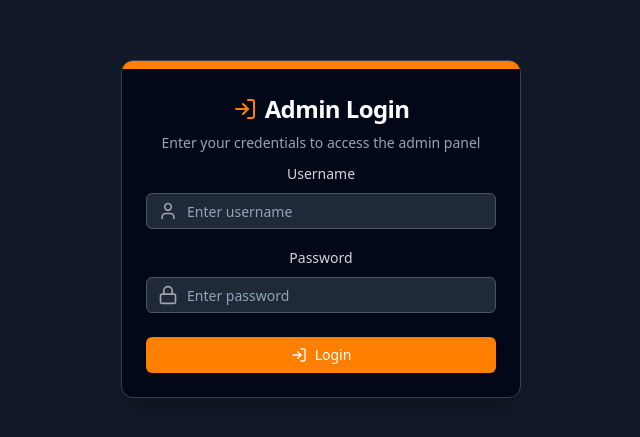
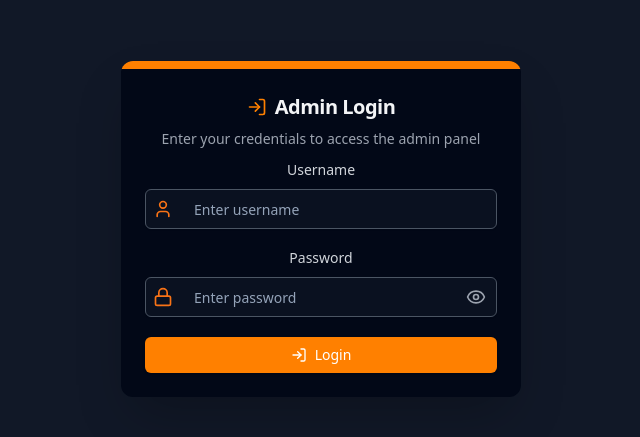
Before and after one commit to akshad-exe/cert-verify-frontend, a React (Vite) app: page /admin/login in a window 1280 px wide. Shown: the part 171-608 px from the top of the page, without its empty margins (319-959 px from the left). Built offline with nearby package versions, Linux system fonts and the light colour scheme; no server answers.

Commit message:
feat: enhance admin login page with password visibility toggle and UI improvements
- Add password visibility toggle functionality to the AdminLoginPage for improved user experience.
- Update UI elements for better accessibility and visual appeal, including adjustments to colors and spacing.

```diff
--- a/src/pages/admin/Login.tsx
+++ b/src/pages/admin/Login.tsx
@@ -6,12 +6,13 @@ import { Card, CardContent, CardHeader, CardTitle, CardDescription } from "@/com
 import { adminLogin } from '../../api/admin';
 import { useNavigate } from 'react-router-dom';
 import { Fade, Zoom } from 'react-awesome-reveal';
-import { User, Lock, LogIn, AlertCircle } from 'lucide-react';
+import { User, Lock, LogIn, AlertCircle, Eye, EyeOff } from 'lucide-react';
 import { castError } from '@/types/error';
 
 function AdminLoginPage() {
   const [username, setUsername] = useState('');
   const [password, setPassword] = useState('');
+  const [showPassword, setShowPassword] = useState(false);
   const [loading, setLoading] = useState(false);
   const [error, setError] = useState<string | null>(null);
   const navigate = useNavigate();
@@ -23,18 +24,14 @@ function AdminLoginPage() {
 
     try {
       const response = await adminLogin(username, password);
-
-      // Assuming the backend returns a JWT in the response data under a 'token' key
       const token = response.data.token;
-
       if (token) {
-        localStorage.setItem('jwtToken', token); // Store the JWT
-        navigate('/admin/dashboard'); // Redirect to the admin dashboard
+        localStorage.setItem('jwtToken', token);
+        navigate('/admin/dashboard');
       } else {
         setError('Login failed: No token received');
       }
     } catch (err: unknown) {
-      // Handle login errors (e.g., invalid credentials, network issues)
       const error = castError(err);
       if (error.response) {
         setError(error.response.data?.message || 'Login failed. Please check your credentials.');
@@ -49,29 +46,29 @@ function AdminLoginPage() {
   return (
     <div className="min-h-screen flex items-center justify-center bg-gray-100 dark:bg-gray-900 p-4">
       <Fade duration={1000}>
-        <Card className="w-[400px] overflow-hidden shadow-xl border-gray-200 dark:border-gray-700">
+        <Card className="w-[400px] overflow-hidden shadow-2xl border-0 rounded-xl bg-[#020817]">
           <div className="bg-primary h-2 w-full"></div>
           <CardHeader className="space-y-2 pb-2">
-            <CardTitle className="text-2xl font-bold text-center text-gray-800 dark:text-white">
+            <CardTitle className="text-xl font-bold text-center text-gray-100">
               <Zoom duration={800} delay={300}>
                 <div className="flex items-center justify-center gap-2">
-                  <LogIn className="h-6 w-6 text-primary" />
+                  <LogIn className="h-5 w-5 text-primary" />
                   <span>Admin Login</span>
                 </div>
               </Zoom>
             </CardTitle>
-            <CardDescription className="text-center text-gray-500 dark:text-gray-400">
+            <CardDescription className="text-center text-gray-400 text-sm">
               Enter your credentials to access the admin panel
             </CardDescription>
           </CardHeader>
           <CardContent>
-            <form onSubmit={handleLogin} className="space-y-6">
+            <form onSubmit={handleLogin} className="space-y-5">
               <div className="space-y-4">
                 <div className="space-y-2">
-                  <Label htmlFor="username" className="text-gray-700 dark:text-gray-300">Username</Label>
+                  <Label htmlFor="username" className="text-gray-300 text-sm">Username</Label>
                   <div className="relative">
-                    <div className="absolute inset-y-0 left-0 pl-3 flex items-center pointer-events-none">
-                      <User className="h-5 w-5 text-gray-400" />
+                    <div className="absolute inset-y-0 left-0 pl-2 flex items-center pointer-events-none">
+                      <User className="h-5 w-5 text-orange-500" />
                     </div>
                     <Input
                       id="username"
@@ -80,46 +77,54 @@ function AdminLoginPage() {
                       value={username}
                       onChange={(e) => setUsername(e.target.value)}
                       required
-                      className="pl-10 border-gray-300 dark:border-gray-600 bg-white dark:bg-gray-800 text-gray-900 dark:text-white focus-visible:ring-primary"
+                      className="pl-12 border-gray-700 dark:border-gray-600 bg-[#0a1120] dark:bg-[#0a1120] text-gray-100 dark:text-gray-100 focus-visible:ring-primary text-sm h-10 rounded-md"
                     />
                   </div>
                 </div>
                 <div className="space-y-2">
-                  <Label htmlFor="password" className="text-gray-700 dark:text-gray-300">Password</Label>
+                  <Label htmlFor="password" className="text-gray-300 text-sm">Password</Label>
                   <div className="relative">
-                    <div className="absolute inset-y-0 left-0 pl-3 flex items-center pointer-events-none">
-                      <Lock className="h-5 w-5 text-gray-400" />
+                    <div className="absolute inset-y-0 left-0 pl-2 flex items-center pointer-events-none">
+                      <Lock className="h-5 w-5 text-orange-500" />
                     </div>
                     <Input
                       id="password"
-                      type="password"
+                      type={showPassword ? 'text' : 'password'}
                       placeholder="Enter password"
                       value={password}
                       onChange={(e) => setPassword(e.target.value)}
                       required
-                      className="pl-10 border-gray-300 dark:border-gray-600 bg-white dark:bg-gray-800 text-gray-900 dark:text-white focus-visible:ring-primary"
+                      className="pl-12 pr-10 border-gray-700 dark:border-gray-600 bg-[#0a1120] dark:bg-[#0a1120] text-gray-100 dark:text-gray-100 focus-visible:ring-primary text-sm h-10 rounded-md"
                     />
+                    <button
+                      type="button"
+                      tabIndex={-1}
+                      aria-label={showPassword ? 'Hide password' : 'Show password'}
+                      className="absolute right-2 top-1/2 -translate-y-1/2 flex items-center text-gray-400 hover:text-orange-500 focus:outline-none p-0 h-6 w-6 bg-transparent"
+                      onClick={() => setShowPassword((v) => !v)}
+                      style={{lineHeight: 0}}
+                    >
+                      {showPassword ? <EyeOff className="h-5 w-5" /> : <Eye className="h-5 w-5" />}
+                    </button>
                   </div>
                 </div>
               </div>
-
               {error && (
                 <Zoom duration={300}>
-                  <div className="flex items-center gap-2 text-red-500 text-sm p-3 bg-red-50 dark:bg-red-900/20 border border-red-200 dark:border-red-800 rounded-md">
+                  <div className="flex items-center gap-2 text-red-500 text-sm p-3 bg-red-900/20 border border-red-800 rounded-md">
                     <AlertCircle className="h-4 w-4 flex-shrink-0" />
                     <span>{error}</span>
                   </div>
                 </Zoom>
               )}
-
               <Button
                 type="submit"
-                className="w-full bg-primary hover:bg-primary/90 text-white transition-all duration-300 flex items-center justify-center gap-2"
+                className="w-full bg-primary hover:bg-primary/90 text-white transition-all duration-300 flex items-center justify-center gap-2 text-sm h-9 rounded-md shadow"
                 disabled={loading}
               >
                 {loading ? (
                   <span className="flex items-center gap-2">
-                    <svg className="animate-spin -ml-1 mr-2 h-4 w-4 text-white" xmlns="http://www.w3.org/2000/svg" fill="none" viewBox="0 0 24 24">
+                    <svg className="animate-spin -ml-1 mr-2 h-5 w-5 text-white" xmlns="http://www.w3.org/2000/svg" fill="none" viewBox="0 0 24 24">
                       <circle className="opacity-25" cx="12" cy="12" r="10" stroke="currentColor" strokeWidth="4"></circle>
                       <path className="opacity-75" fill="currentColor" d="M4 12a8 8 0 018-8V0C5.373 0 0 5.373 0 12h4zm2 5.291A7.962 7.962 0 014 12H0c0 3.042 1.135 5.824 3 7.938l3-2.647z"></path>
                     </svg>
@@ -127,7 +132,7 @@ function AdminLoginPage() {
                   </span>
                 ) : (
                   <>
-                    <LogIn className="h-5 w-5" />
+                    <LogIn className="h-5 w-5 text-white" />
                     <span>Login</span>
                   </>
                 )}
```
